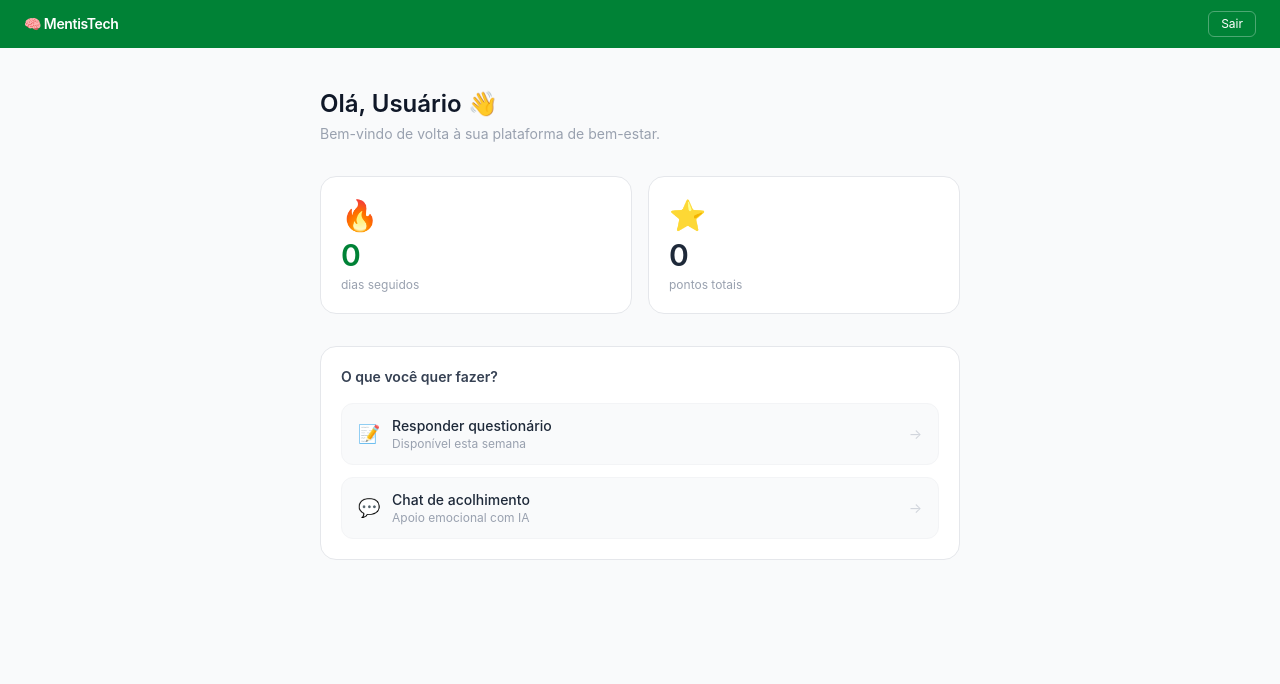
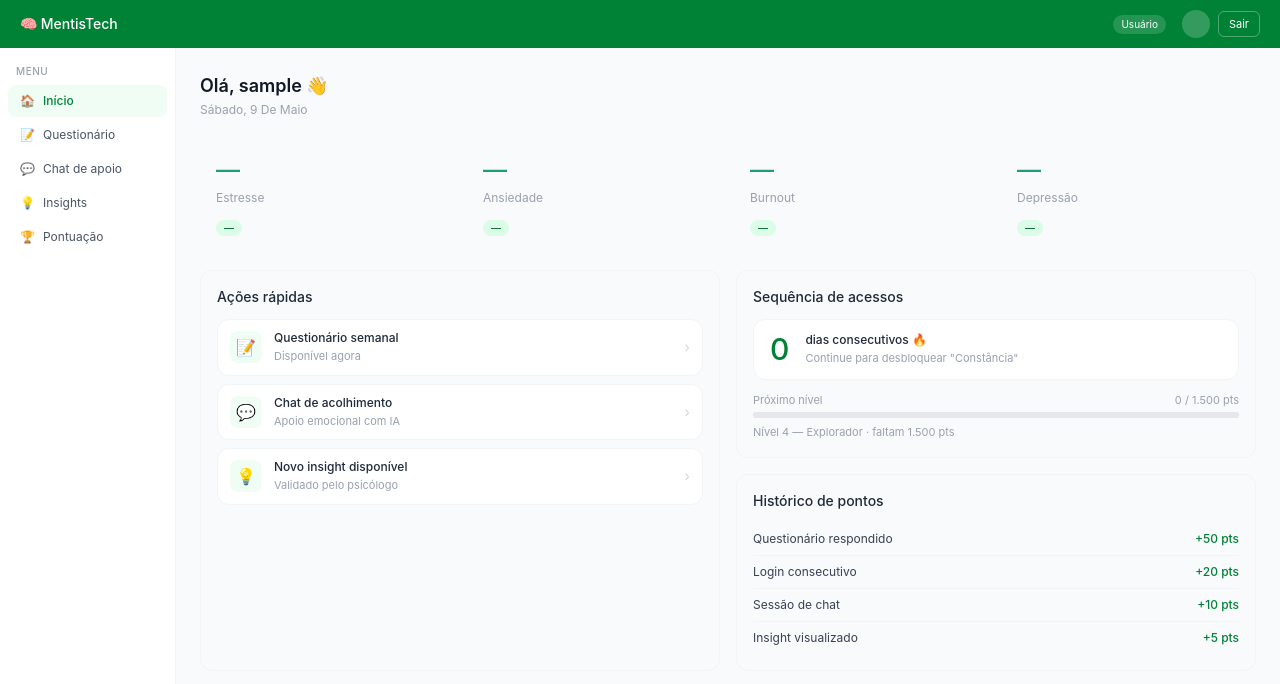
Before and after one commit to guumarques/C317, a React (Vite) app in the folder frontend/: page /home in a window 1280 px wide. Shown: the top 684 px of the page. Built offline with nearby package versions, Linux system fonts and the light colour scheme; no server answers; sample sign-in values are in the browser's storage.

Commit message:
Nova pagina inicial

```diff
--- a/frontend/src/pages/Home.jsx
+++ b/frontend/src/pages/Home.jsx
@@ -1,116 +1,236 @@
 import { useEffect, useState } from "react";
 import { useNavigate } from "react-router-dom";
 
+const NAV = [
+  { icon: "🏠", label: "Início" },
+  { icon: "📝", label: "Questionário" },
+  { icon: "💬", label: "Chat de apoio" },
+  { icon: "💡", label: "Insights" },
+  { icon: "🏆", label: "Pontuação" },
+];
+
+const POINTS_HISTORY = [
+  { action: "Questionário respondido", pts: "+50 pts" },
+  { action: "Login consecutivo",       pts: "+20 pts" },
+  { action: "Sessão de chat",          pts: "+10 pts" },
+  { action: "Insight visualizado",     pts: "+5 pts"  },
+];
+
+const METRICS = [
+  { label: "Estresse",  key: "stress_score",     color: "#EF9F27", badge: "warn" },
+  { label: "Ansiedade", key: "anxiety_score",     color: "#1D9E75", badge: "ok"   },
+  { label: "Burnout",   key: "burnout_score",     color: "#1D9E75", badge: "ok"   },
+  { label: "Depressão", key: "depression_score",  color: "#1D9E75", badge: "ok"   },
+];
+
+function badgeClass(type) {
+  return type === "warn"
+    ? "bg-amber-100 text-amber-800 text-[10px] font-medium px-2 py-0.5 rounded-full"
+    : "bg-green-100 text-green-800 text-[10px] font-medium px-2 py-0.5 rounded-full";
+}
+
+function badgeLabel(val) {
+  if (val === undefined || val === null) return "—";
+  if (val >= 70) return "Alto";
+  if (val >= 40) return "Moderado";
+  return "Baixo";
+}
+
+function badgeType(val) {
+  if (val === undefined || val === null) return "ok";
+  return val >= 40 ? "warn" : "ok";
+}
+
 export default function Home() {
-  const [user, setUser] = useState(null);
+  const [user, setUser]         = useState(null);
+  const [questionnaire, setQuestionnaire] = useState(null);
+  const [activeNav, setActiveNav] = useState(0);
   const navigate = useNavigate();
 
   useEffect(() => {
     const stored = localStorage.getItem("user");
-    if (!stored) {
-      navigate("/");
-      return;
+    if (!stored) { navigate("/"); return; }
+    const u = JSON.parse(stored);
+    setUser(u);
+
+    // Busca último questionário do usuário
+    const token = localStorage.getItem("token");
+    if (token) {
+      fetch("http://localhost:8000/api/questionnaires/latest/", {
+        headers: { Authorization: `Bearer ${token}` },
+      })
+        .then((r) => r.ok ? r.json() : null)
+        .then((data) => { if (data) setQuestionnaire(data); })
+        .catch(() => {});
     }
-    setUser(JSON.parse(stored));
   }, [navigate]);
 
   function handleLogout() {
     localStorage.removeItem("token");
+    localStorage.removeItem("refresh");
     localStorage.removeItem("user");
     navigate("/");
   }
 
   if (!user) return null;
 
-  const firstName = user.full_name?.split(" ")[0] || "Usuário";
+  const firstName = user.first_name || user.username || "Usuário";
+  const streak    = user.login_streak   ?? 0;
+  const points    = user.total_points   ?? 0;
+  const maxPoints = 1500;
+  const progress  = Math.min((points / maxPoints) * 100, 100);
+
+  const today = new Date().toLocaleDateString("pt-BR", {
+    weekday: "long", day: "numeric", month: "long",
+  });
 
   return (
-    <div className="min-h-screen bg-gray-50">
+    <div className="min-h-screen bg-gray-50 flex flex-col">
 
-      <div className="bg-green-700 px-6 h-12 flex items-center justify-between">
-        <span className="text-white font-semibold text-sm tracking-tight">
-          🧠 MentisTech
-        </span>
-        <div className="flex items-center gap-3">
-          <span className="text-white text-xs opacity-80">{user.full_name}</span>
+      {/* Topbar */}
+      <div className="bg-green-700 h-12 flex items-center px-5 gap-3 flex-shrink-0">
+        <span className="text-white font-medium text-sm flex-1">🧠 MentisTech</span>
+        <div className="flex items-center gap-2">
+          <span className="text-[10px] bg-white/15 text-white px-2 py-0.5 rounded-full">
+            {user.role === "employee"     ? "Funcionário"
+           : user.role === "psychologist" ? "Psicólogo"
+           : user.role === "manager"      ? "Gestor"
+           : "Usuário"}
+          </span>
+          <span className="text-white text-xs">{user.first_name} {user.last_name}</span>
+          <div className="w-7 h-7 rounded-full bg-white/20 flex items-center justify-center text-white text-[11px] font-medium">
+            {(user.first_name?.[0] ?? "")}{(user.last_name?.[0] ?? "")}
+          </div>
           <button
             onClick={handleLogout}
-            className="text-xs border border-white/30 text-white px-3 py-1 rounded-md hover:bg-white/10 transition-colors"
+            className="text-[11px] border border-white/30 text-white px-2.5 py-1 rounded-md hover:bg-white/10 transition-colors"
           >
             Sair
           </button>
         </div>
       </div>
 
-      <div className="max-w-2xl mx-auto px-4 py-10">
+      <div className="flex flex-1 min-h-0">
 
-        <div className="mb-8">
-          <h1 className="text-2xl font-semibold text-gray-900">
+        {/* Sidebar */}
+        <div className="w-44 bg-white border-r border-gray-100 flex-shrink-0 p-2 flex flex-col gap-0.5">
+          <p className="text-[10px] text-gray-400 uppercase tracking-wider px-2 pt-2 pb-1 font-medium">Menu</p>
+          {NAV.map((item, i) => (
+            <button
+              key={i}
+              onClick={() => setActiveNav(i)}
+              className={`flex items-center gap-2 px-3 py-2 rounded-lg text-xs w-full text-left transition-colors ${
+                activeNav === i
+                  ? "bg-green-50 text-green-700 font-medium"
+                  : "text-gray-600 hover:bg-gray-50"
+              }`}
+            >
+              <span>{item.icon}</span>
+              {item.label}
+            </button>
+          ))}
+        </div>
+
+        {/* Main */}
+        <div className="flex-1 overflow-y-auto p-6">
+
+          <h1 className="text-lg font-semibold text-gray-900 mb-0.5">
             Olá, {firstName} 👋
           </h1>
-          <p className="text-sm text-gray-400 mt-1">
-            Bem-vindo de volta à sua plataforma de bem-estar.
-          </p>
-        </div>
+          <p className="text-xs text-gray-400 mb-5 capitalize">{today}</p>
 
-        <div className="grid grid-cols-2 gap-4 mb-8">
+          {/* Métricas */}
+          <div className="grid grid-cols-4 gap-3 mb-4">
+            {METRICS.map((m) => {
+              const val  = questionnaire?.[m.key];
+              const type = badgeType(val);
+              return (
+                <div key={m.label} className="bg-gray-50 rounded-xl p-4">
+                  <div
+                    className="text-2xl font-medium mb-1"
+                    style={{ color: type === "warn" ? "#EF9F27" : "#1D9E75" }}
+                  >
+                    {val ?? "—"}
+                  </div>
+                  <div className="text-xs text-gray-400">{m.label}</div>
+                  <div className="mt-2">
+                    <span className={badgeClass(type)}>{badgeLabel(val)}</span>
+                  </div>
+                </div>
+              );
+            })}
+          </div>
 
-          <div className="bg-white border border-gray-200 rounded-2xl p-5">
-            <div className="text-3xl mb-1">🔥</div>
-            <div className="text-3xl font-semibold text-green-700">
-              {user.login_streak ?? 0}
+          <div className="grid grid-cols-2 gap-4">
+
+            {/* Ações rápidas */}
+            <div className="bg-gray-50 border border-gray-100 rounded-xl p-4">
+              <p className="text-sm font-medium text-gray-800 mb-3">Ações rápidas</p>
+              {[
+                { icon: "📝", title: "Questionário semanal",   sub: "Disponível agora" },
+                { icon: "💬", title: "Chat de acolhimento",     sub: "Apoio emocional com IA" },
+                { icon: "💡", title: "Novo insight disponível", sub: "Validado pelo psicólogo" },
+              ].map((a, i) => (
+                <div
+                  key={i}
+                  className="flex items-center gap-3 px-3 py-2.5 bg-white border border-gray-100 hover:border-green-500 rounded-xl mb-2 last:mb-0 cursor-pointer transition-colors"
+                >
+                  <div className="w-8 h-8 rounded-lg bg-green-50 flex items-center justify-center text-base flex-shrink-0">
+                    {a.icon}
+                  </div>
+                  <div className="flex-1">
+                    <div className="text-xs font-medium text-gray-800">{a.title}</div>
+                    <div className="text-[11px] text-gray-400 mt-0.5">{a.sub}</div>
+                  </div>
+                  <span className="text-gray-300 text-sm">›</span>
+                </div>
+              ))}
             </div>
-            <div className="text-xs text-gray-400 mt-1">
-              {user.login_streak === 1 ? "dia seguido" : "dias seguidos"}
+
+            <div className="flex flex-col gap-4">
+
+              {/* Streak */}
+              <div className="bg-gray-50 border border-gray-100 rounded-xl p-4">
+                <p className="text-sm font-medium text-gray-800 mb-3">Sequência de acessos</p>
+                <div className="flex items-center gap-4 bg-white border border-gray-100 rounded-xl px-4 py-3 mb-3">
+                  <span className="text-3xl font-medium text-green-700 leading-none">{streak}</span>
+                  <div>
+                    <div className="text-xs font-medium text-gray-800">dias consecutivos 🔥</div>
+                    <div className="text-[11px] text-gray-400 mt-0.5">Continue para desbloquear "Constância"</div>
+                  </div>
+                </div>
+                <div className="flex justify-between text-[11px] text-gray-400 mb-1">
+                  <span>Próximo nível</span>
+                  <span>{points.toLocaleString("pt-BR")} / {maxPoints.toLocaleString("pt-BR")} pts</span>
+                </div>
+                <div className="bg-gray-200 rounded-full h-1.5 overflow-hidden">
+                  <div
+                    className="h-full bg-green-600 rounded-full transition-all"
+                    style={{ width: `${progress}%` }}
+                  />
+                </div>
+                <div className="text-[11px] text-gray-400 mt-1.5">
+                  Nível 4 — Explorador · faltam {(maxPoints - points).toLocaleString("pt-BR")} pts
+                </div>
+              </div>
+
+              {/* Histórico de pontos */}
+              <div className="bg-gray-50 border border-gray-100 rounded-xl p-4">
+                <p className="text-sm font-medium text-gray-800 mb-3">Histórico de pontos</p>
+                {POINTS_HISTORY.map((p, i) => (
+                  <div
+                    key={i}
+                    className="flex items-center justify-between py-2 border-b border-gray-100 last:border-none"
+                  >
+                    <span className="text-xs text-gray-700">{p.action}</span>
+                    <span className="text-xs font-medium text-green-700">{p.pts}</span>
+                  </div>
+                ))}
+              </div>
+
             </div>
           </div>
-
-          <div className="bg-white border border-gray-200 rounded-2xl p-5">
-            <div className="text-3xl mb-1">⭐</div>
-            <div className="text-3xl font-semibold text-gray-800">
-              {user.total_points ?? 0}
-            </div>
-            <div className="text-xs text-gray-400 mt-1">pontos totais</div>
-          </div>
         </div>
-
-        <div className="bg-white border border-gray-200 rounded-2xl p-5">
-          <h2 className="text-sm font-semibold text-gray-700 mb-4">
-            O que você quer fazer?
-          </h2>
-          <div className="flex flex-col gap-3">
-            <button className="flex items-center justify-between px-4 py-3 bg-gray-50 hover:bg-green-50 hover:border-green-200 border border-gray-100 rounded-xl transition-colors">
-              <div className="flex items-center gap-3">
-                <span className="text-lg">📝</span>
-                <div className="text-left">
-                  <div className="text-sm font-medium text-gray-800">
-                    Responder questionário
-                  </div>
-                  <div className="text-xs text-gray-400">
-                    Disponível esta semana
-                  </div>
-                </div>
-              </div>
-              <span className="text-gray-300 text-sm">→</span>
-            </button>
-
-            <button className="flex items-center justify-between px-4 py-3 bg-gray-50 hover:bg-green-50 hover:border-green-200 border border-gray-100 rounded-xl transition-colors">
-              <div className="flex items-center gap-3">
-                <span className="text-lg">💬</span>
-                <div className="text-left">
-                  <div className="text-sm font-medium text-gray-800">
-                    Chat de acolhimento
-                  </div>
-                  <div className="text-xs text-gray-400">
-                    Apoio emocional com IA
-                  </div>
-                </div>
-              </div>
-              <span className="text-gray-300 text-sm">→</span>
-            </button>
-          </div>
-        </div>
-
       </div>
     </div>
   );
```
